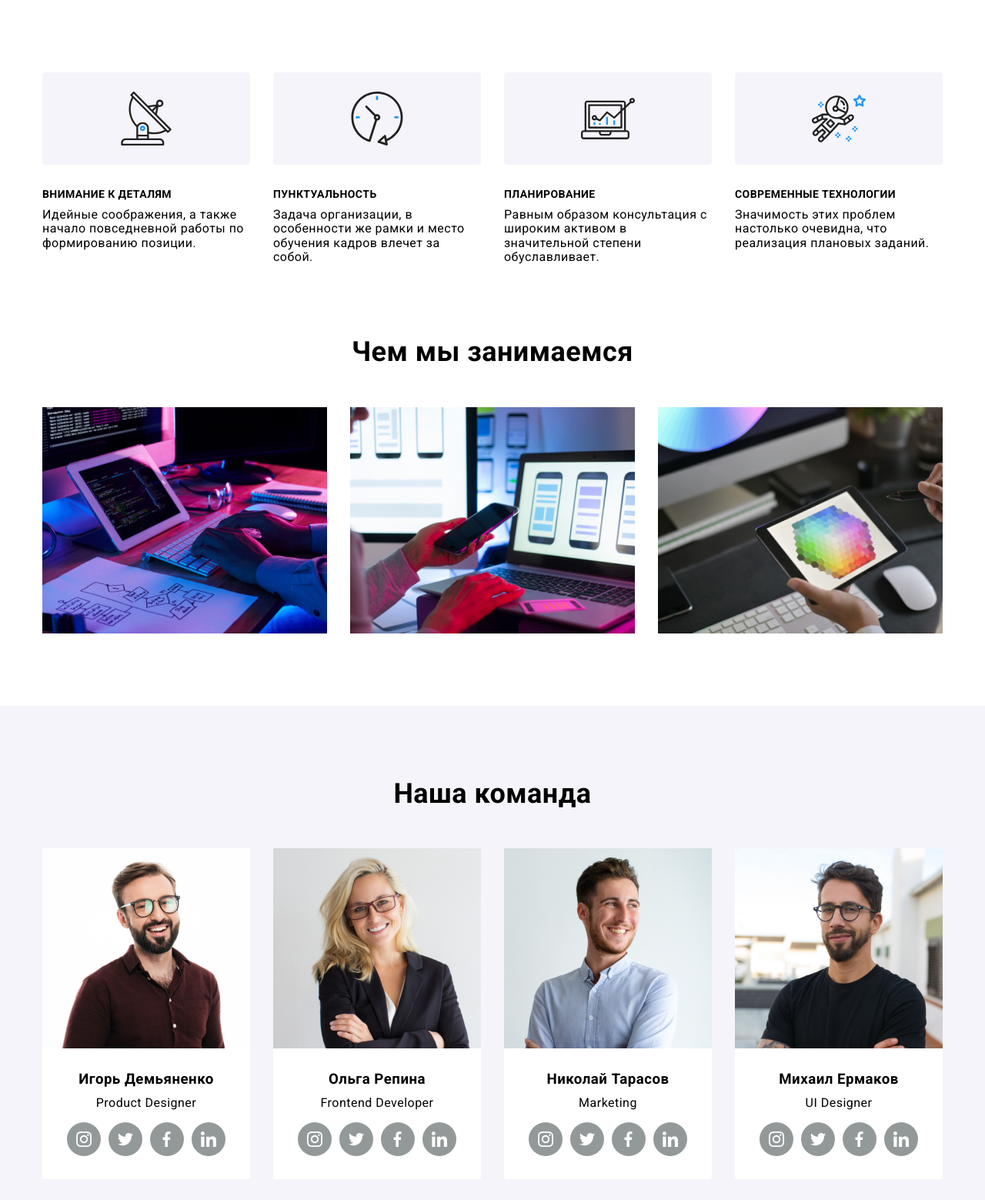
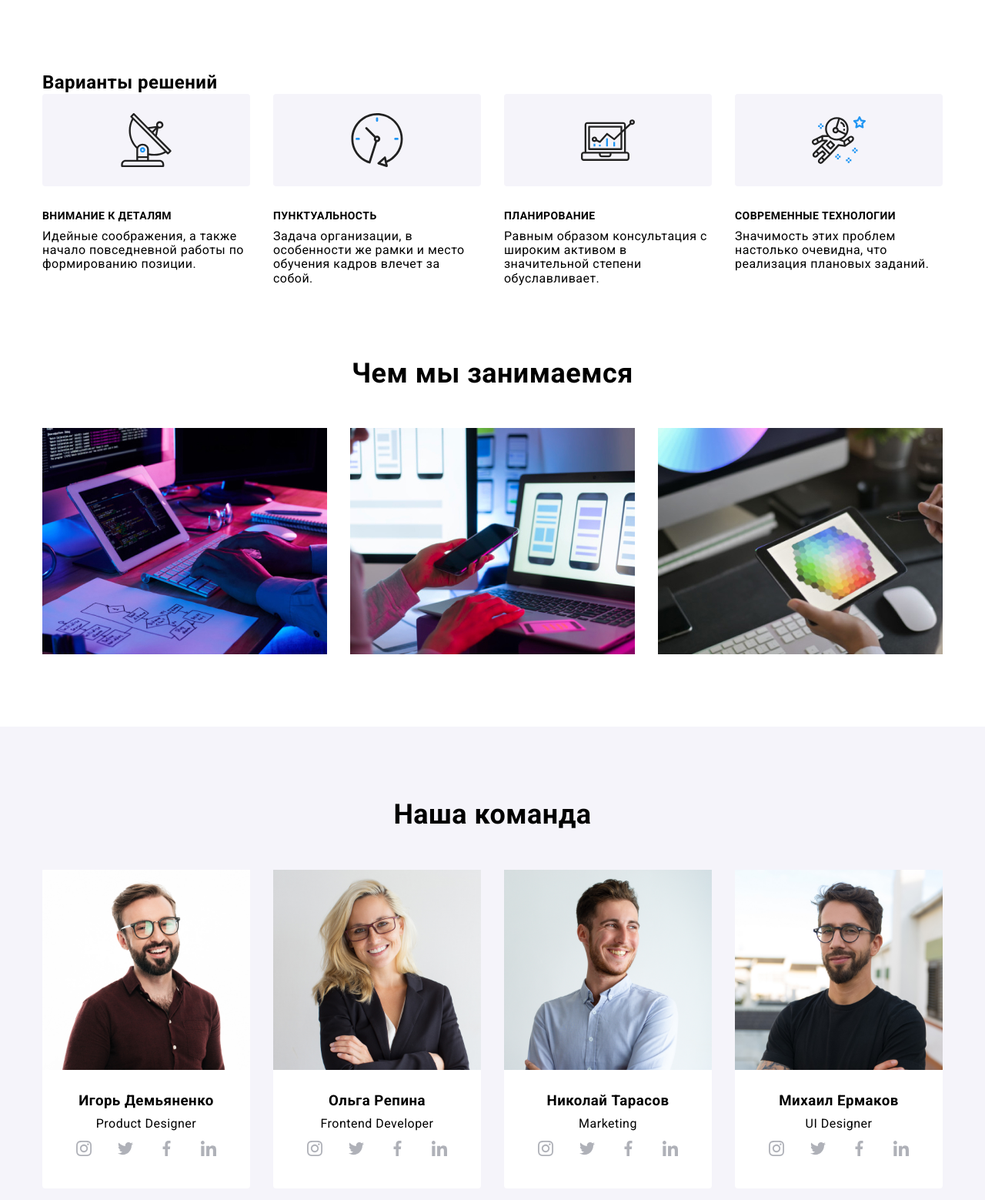
Before and after one commit to Makiz7791/goit-markup-hw-04, a plain HTML site: page index.html in a window 1280 px wide. Shown: the part 681-2240 px from the top of the page at 77% size. Drawn offline with Linux system fonts and the light colour scheme.

Commit message:
goit-markup-hw-04

```diff
--- a/css/styles.css
+++ b/css/styles.css
@@ -330,7 +330,6 @@ body {
   border-radius: 50%;
   display: flex;
   justify-content: center;
-  margin-top: 16px;
 }
 .icons-list a {
   display: flex;
@@ -338,15 +337,16 @@ body {
   align-items: center;
   width: 44px;
   height: 44px;
-  color: white;
-  background-color: rgba(147, 153, 153);
+  color: #afb1b8;
+  /* background-color: rgba(147, 153, 153); */
   border-radius: 50%;
 }
 .icons-list a:hover,
 .icons-list a:focus {
-  background-color: cyan;
+  color: var(--text-white-color);
+  background-color: var(--accent-text-color);
 }
-.visually-hidden {
+/*  .visually-hidden {
   position: absolute !important;
   clip: rect(1px 1px 1px 1px);
   clip: rect(1px, 1px, 1px, 1px);
@@ -356,7 +356,7 @@ body {
   width: 1px !important;
   overflow: hidden;
   text-transform: uppercase;
-}
+} */
 .trew {
   padding: 94px 0;
 }
@@ -401,6 +401,8 @@ body {
   margin-right: 70px;
 }
 .footer-block-2 {
+  margin-right: -10px;
+  padding-bottom: 40px;
 }
 .footer-title {
   font-weight: bold;
@@ -423,7 +425,6 @@ body {
   display: flex;
   align-items: center;
   justify-content: center;
-  transition: background-color var(--duration) var(--timing-function);
 }
 .footer-item:focus,
 .footer-item:hover {
```
Also changed, not shown: index.html (+2 -1 lines).
